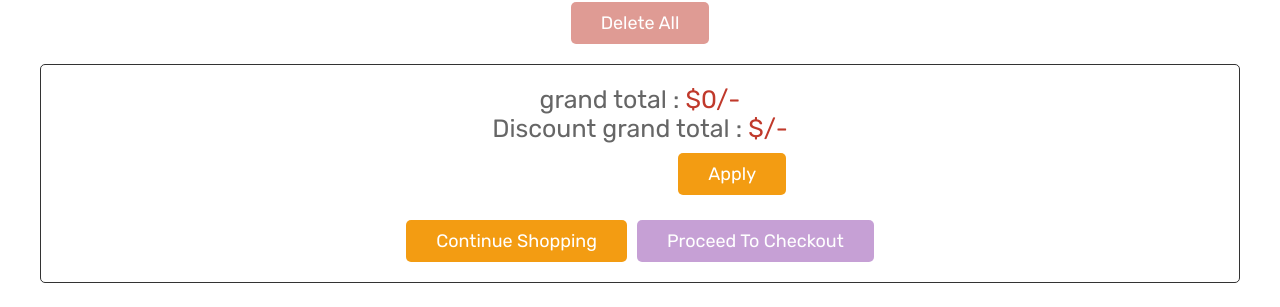
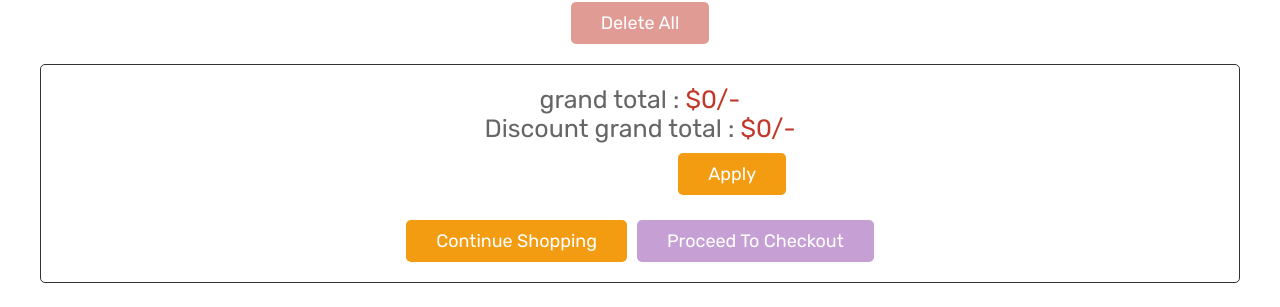
Before and after one commit to NourashAzmine/CSE327_eCommerce_Website, a PHP site: page /CSE327_E-Pharma-main/cart.php in a window 1280 px wide. Shown: the part 555-862 px from the top of the page. Run offline with PHP 8.4, Linux system fonts and the light colour scheme; a user stored in the database is signed in; data that the repository does not hold is empty.

Commit message:
simple bug

```diff
--- a/cart.php
+++ b/cart.php
@@ -28,6 +28,7 @@
    header('location:cart.php');
 }
 $discount_percentage = 0;
+$discounted_total = 0;
 
 // Apply coupon code
 if(isset($_POST['apply_coupon'])){
```
